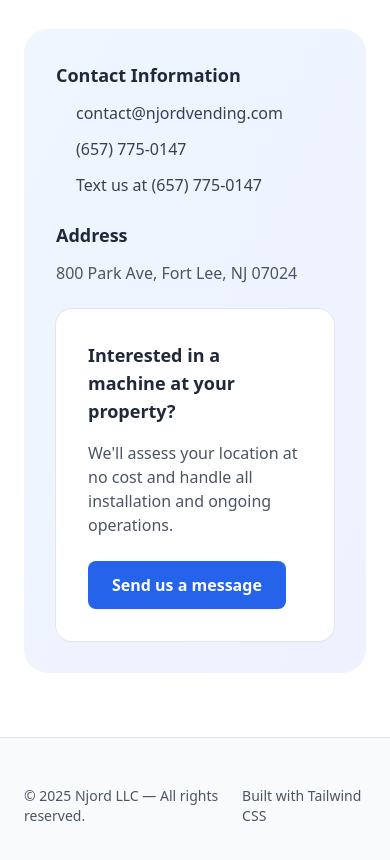
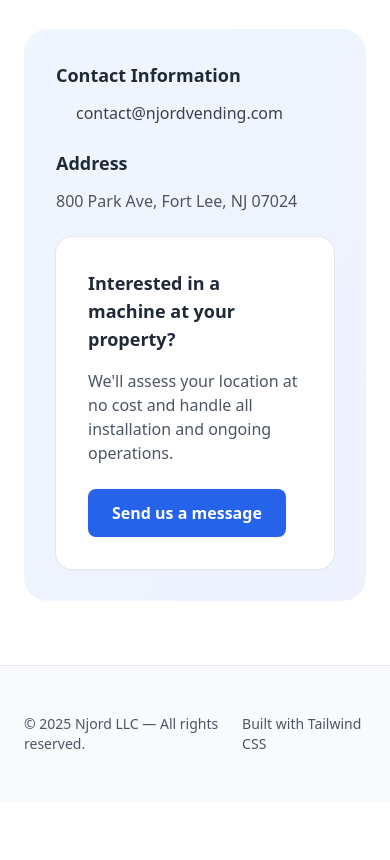
Before and after one commit to andrewcottage/vending, a plain HTML site: page index.html in a window 390 px wide. Shown: the part 3320-4180 px from the top of the page. After the commit the page ends 4122 px from the top, so only its background shows below. Drawn offline with nearby package versions, Linux system fonts and the light colour scheme; a script that the page names is missing.

Commit message:
remove phone numbers

```diff
--- a/index.html
+++ b/index.html
@@ -276,14 +276,6 @@
                     <div class="w-2 h-2 bg-accent rounded-full"></div>
                     <span class="font-medium">contact@njordvending.com</span>
                   </a>
-                  <a href="tel:+16577750147" class="flex items-center gap-3 text-gray-700 hover:text-accent transition">
-                    <div class="w-2 h-2 bg-accent rounded-full"></div>
-                    <span>(657) 775-0147</span>
-                  </a>
-                  <a href="sms:+16577750147" class="flex items-center gap-3 text-gray-700 hover:text-accent transition">
-                    <div class="w-2 h-2 bg-accent rounded-full"></div>
-                    <span>Text us at (657) 775-0147</span>
-                  </a>
                 </div>
               </div>
               <div>
```
